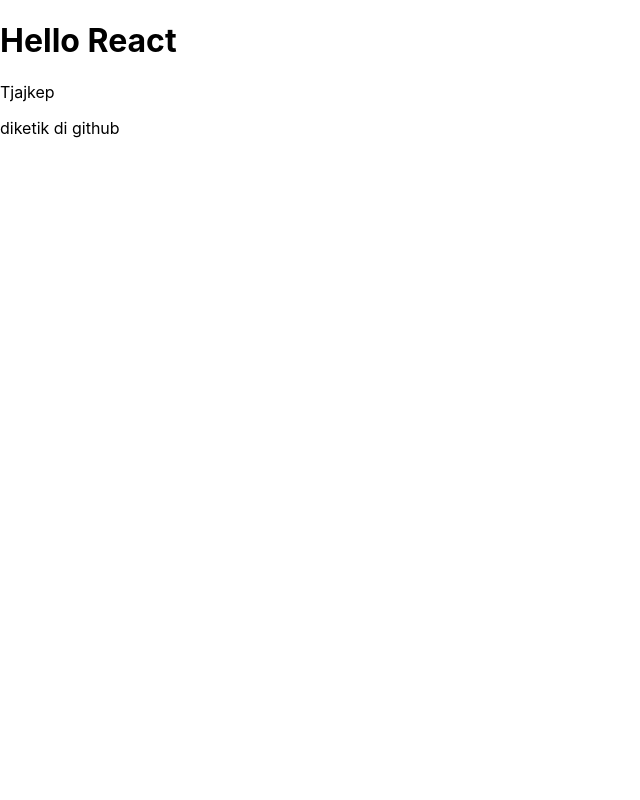
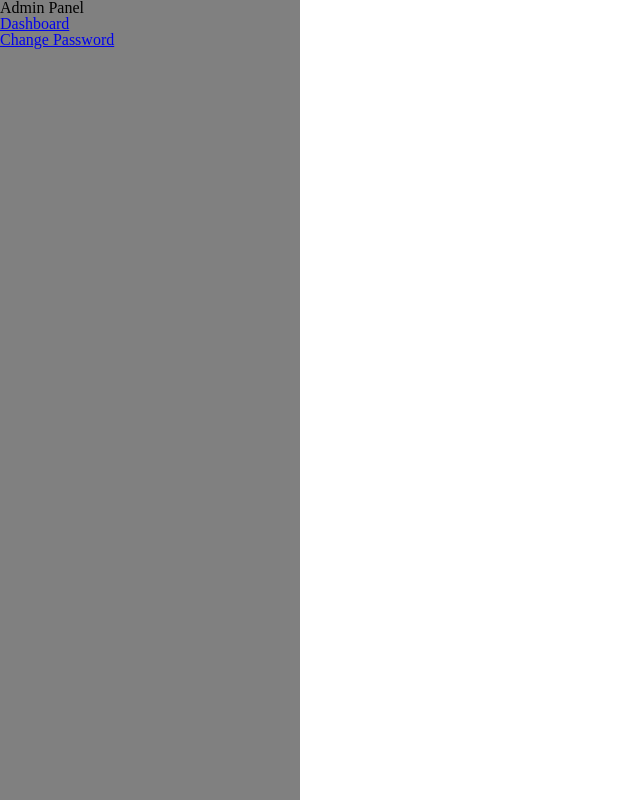
Before and after one commit to gabriellwrnc/Narasource-React-Typescript-Project, a React (Create React App) app: page /admin in a window 1280 px wide. Shown: the whole page, without its empty margins (0-640 px from the left). Built offline with nearby package versions, Linux system fonts and the light colour scheme.

Commit message:
admin layout

```diff
--- a/src/App.tsx
+++ b/src/App.tsx
@@ -3,12 +3,9 @@
 const App: React.FC = () => {
   return (
     <React.Fragment>
-      <h1>Hello React</h1>
-      <p>Tjajkep</p>
-      <p>diketik di github</p>
-      <Router/>
+      <Router />
     </React.Fragment>
-    )
-}
+  );
+};
 
-export default App
+export default App;
--- a/src/Router.tsx
+++ b/src/Router.tsx
@@ -1,25 +1,32 @@
 import React from "react";
 import { render } from "react-dom";
-import {
-  BrowserRouter,
-  Routes,
-  Route,
-} from "react-router-dom";
+import { BrowserRouter, Routes, Route, Outlet } from "react-router-dom";
+import Admin from "./layouts/Admin/Admin";
 // const App = () => {
 //   return <h1>Halo React!</h1>
 // }
 
-function Router() {
+const Router: React.FC = () => {
   return (
     <BrowserRouter>
-    <Routes>
-      <Route path="/" element={<h1>Home</h1>}/>
-      <Route path="/teams" element={<h1>Teams</h1>}/>
-      <Route path="/teams/:teamId" element={<h1>Teams Detail</h1>}/>
+      <Routes>
+        <Route path="/" element={<h1>Home</h1>} />
 
-    </Routes>
-  </BrowserRouter>
+        <Route path="/admin" element={<Admin />}>
+          <Route path="/admin/dashboard" element={<h1> Dashboard</h1>} />
+          <Route
+            path="/admin/change-password"
+            element={<h1>Change Password</h1>}
+          />
+        </Route>
+
+        <Route path="/auth" element={<Outlet />}>
+          <Route path="/auth/login" element={<h1>Auth Login</h1>} />
+          <Route path="/auth/register" element={<h1>Auth Register</h1>} />
+        </Route>
+      </Routes>
+    </BrowserRouter>
   );
-}
+};
 
-export default Router
+export default Router;
--- a/src/index.css
+++ b/src/index.css
@@ -1,13 +1,48 @@
+/* http://meyerweb.com/eric/tools/css/reset/
+   v2.0 | 20110126
+   License: none (public domain)
+*/
+
+html, body, div, span, applet, object, iframe,
+h1, h2, h3, h4, h5, h6, p, blockquote, pre,
+a, abbr, acronym, address, big, cite, code,
+del, dfn, em, img, ins, kbd, q, s, samp,
+small, strike, strong, sub, sup, tt, var,
+b, u, i, center,
+dl, dt, dd, ol, ul, li,
+fieldset, form, label, legend,
+table, caption, tbody, tfoot, thead, tr, th, td,
+article, aside, canvas, details, embed,
+figure, figcaption, footer, header, hgroup,
+menu, nav, output, ruby, section, summary,
+time, mark, audio, video {
+	margin: 0;
+	padding: 0;
+	border: 0;
+	font-size: 100%;
+	font: inherit;
+	vertical-align: baseline;
+}
+/* HTML5 display-role reset for older browsers */
+article, aside, details, figcaption, figure,
+footer, header, hgroup, menu, nav, section {
+	display: block;
+}
 body {
-  margin: 0;
-  font-family: -apple-system, BlinkMacSystemFont, 'Segoe UI', 'Roboto', 'Oxygen',
-    'Ubuntu', 'Cantarell', 'Fira Sans', 'Droid Sans', 'Helvetica Neue',
-    sans-serif;
-  -webkit-font-smoothing: antialiased;
-  -moz-osx-font-smoothing: grayscale;
+	line-height: 1;
 }
-
-code {
-  font-family: source-code-pro, Menlo, Monaco, Consolas, 'Courier New',
-    monospace;
+ol, ul {
+	list-style: none;
 }
+blockquote, q {
+	quotes: none;
+}
+blockquote:before, blockquote:after,
+q:before, q:after {
+	content: '';
+	content: none;
+}
+table {
+	border-collapse: collapse;
+	border-spacing: 0;
+}
--- /dev/null
+++ b/src/layouts/Admin/Admin.css
@@ -0,0 +1,12 @@
+.admin-layout{
+    display: flex;
+    flex-direction: row;
+    height: 100vh;
+}
+.admin-layout--sidebar{
+    width: 300px;
+    background-color: gray;
+}
+.admin-layout--content{
+
+}
--- /dev/null
+++ b/src/layouts/Admin/Admin.tsx
@@ -0,0 +1,26 @@
+import React from "react";
+import { Link, Outlet } from "react-router-dom";
+import "./Admin.css";
+
+const Admin: React.FC = () => {
+  return (
+    <div className="admin-layout">
+      <div className="admin-layout--sidebar">
+        <h1>Admin Panel</h1>
+        <ul>
+          <li>
+            <Link to="/admin/dashboard">Dashboard</Link>
+          </li>
+          <li>
+            <Link to="/admin/change-password">Change Password</Link>
+          </li>
+        </ul>
+      </div>
+      <div className="admin-layout--content">
+        <Outlet />
+      </div>
+    </div>
+  );
+};
+
+export default Admin;
```
